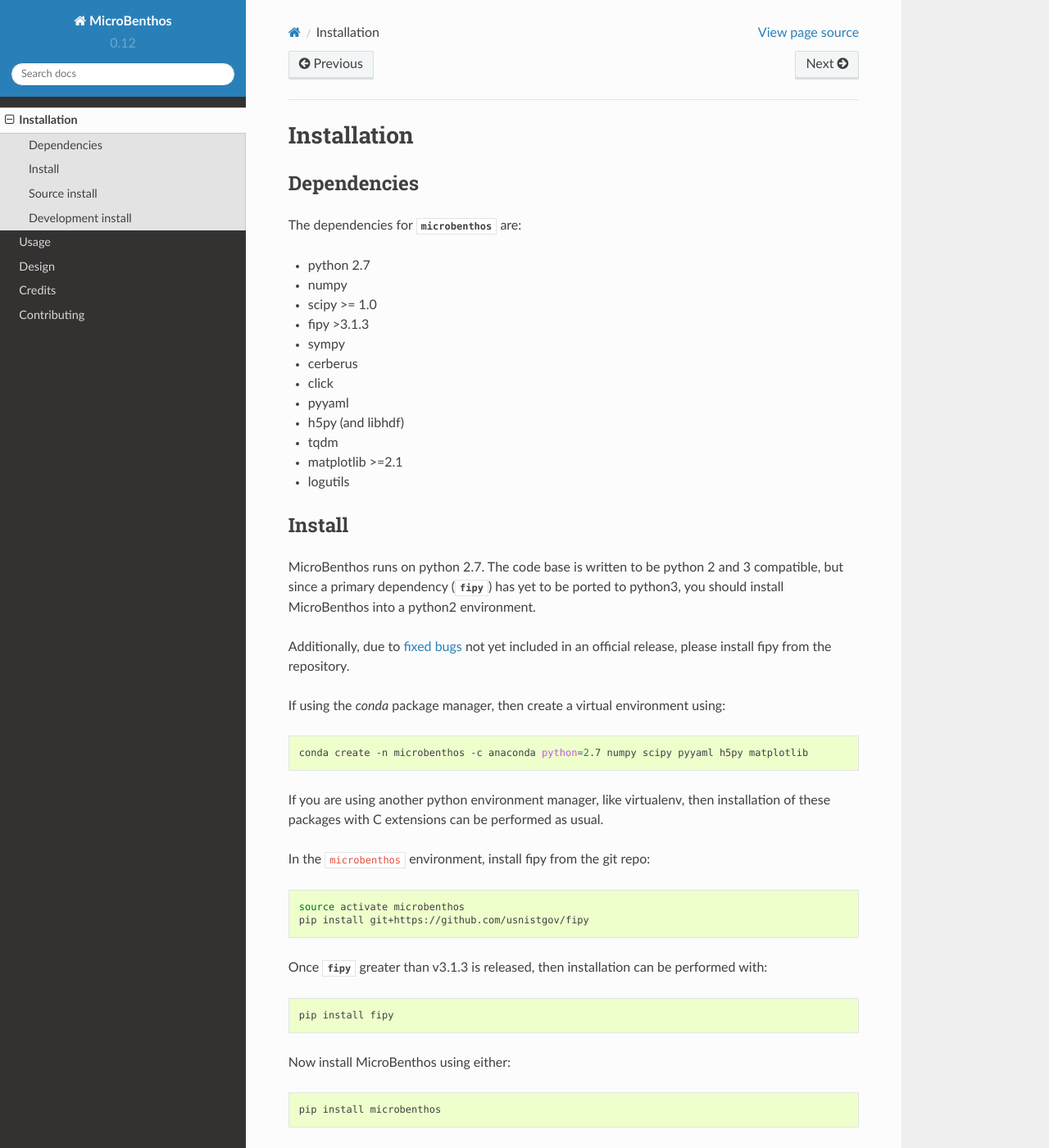
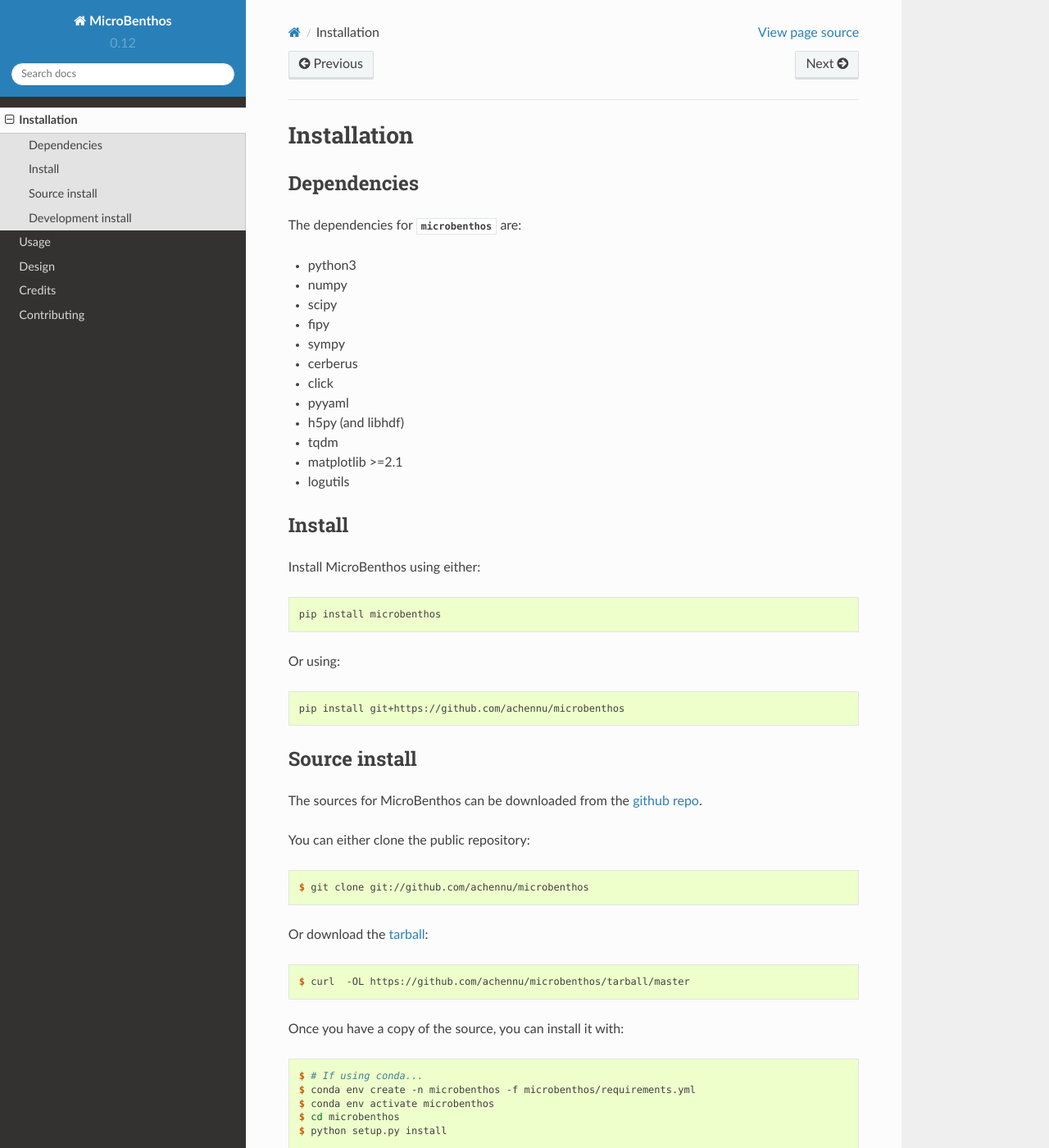
Before and after one commit to achennu/microbenthos, a Sphinx documentation site: the page built from docs/installation.rst, in a window 1280 px wide and 1400 px high. Shown: the whole window at 82% size. Built offline with Sphinx 7.4.7 and the Read the Docs theme 2.0.0, drawn with Linux system fonts in a browser that asks for light colours.

Commit message:
Updated docs for py3, fixed up formatting

```diff
--- a/docs/installation.rst
+++ b/docs/installation.rst
@@ -11,10 +11,10 @@
 
 The dependencies for :mod:`microbenthos` are:
 
-* python 2.7
+* python3
 * numpy
-* scipy >= 1.0
-* fipy >3.1.3
+* scipy
+* fipy
 * sympy
 * cerberus
 * click
@@ -27,30 +27,7 @@
 Install
 ------------
 
-MicroBenthos runs on python 2.7. The code base is written to be python 2 and 3 compatible, but
-since a primary dependency (:mod:`fipy`) has yet to be ported to python3, you should install
-MicroBenthos into a python2 environment.
-
-Additionally, due to `fixed bugs <https://github.com/usnistgov/fipy/issues/534>`_ not yet
-included in an official release, please install fipy from the repository.
-
-If using the `conda` package manager, then create a virtual environment using::
-
-    conda create -n microbenthos -c anaconda python=2.7 numpy scipy pyyaml h5py matplotlib
-
-If you are using another python environment manager, like virtualenv, then installation of these
-packages with C extensions can be performed as usual.
-
-In the ``microbenthos`` environment, install fipy from the git repo::
-
-    source activate microbenthos
-    pip install git+https://github.com/usnistgov/fipy
-
-Once :mod:`fipy` greater than v3.1.3 is released, then installation can be performed with::
-
-    pip install fipy
-
-Now install MicroBenthos using either::
+Install MicroBenthos using either::
 
     pip install microbenthos
 
@@ -80,6 +57,10 @@
 
 .. code-block:: console
 
+    $ # If using conda...
+    $ conda env create -n microbenthos -f microbenthos/requirements.yml
+    $ conda env activate microbenthos
+    $ cd microbenthos
     $ python setup.py install
 
 
@@ -92,8 +73,8 @@
 Development install
 --------------------
 
-MicroBenthos uses :mod:`pytest` to run automated unit testing. If you want to run the included
-tests, then install the test requirements::
+MicroBenthos uses :mod:`pytest` to run automated unit testing. If you want to
+run the included tests, then install the test requirements::
 
     $ pip install microbenthos[test]
 
@@ -106,8 +87,9 @@
 
 MicroBenthos currently includes 250+ tests of its API entities.
 
-MicroBenthos documentation is rendered using :mod:`sphinx`. To generate the documentation from
-the source tree, install the docs requirements and then run the build command.
+MicroBenthos documentation is rendered using :mod:`sphinx`. To generate the
+documentation from the source tree, install the docs requirements and then run
+the build command.
 
 .. code-block:: shell
 
--- a/requirements.yml
+++ b/requirements.yml
@@ -18,3 +18,4 @@
     - pip:
           - logutils
           - matplotlib
+          - future
```
Also changed, not shown: README.rst (+16 -22 lines), docs/concepts.rst (+46 -39 lines), setup.py (+24 -16 lines), .readthedocs.yml, .travis.yml, 5 other files.
